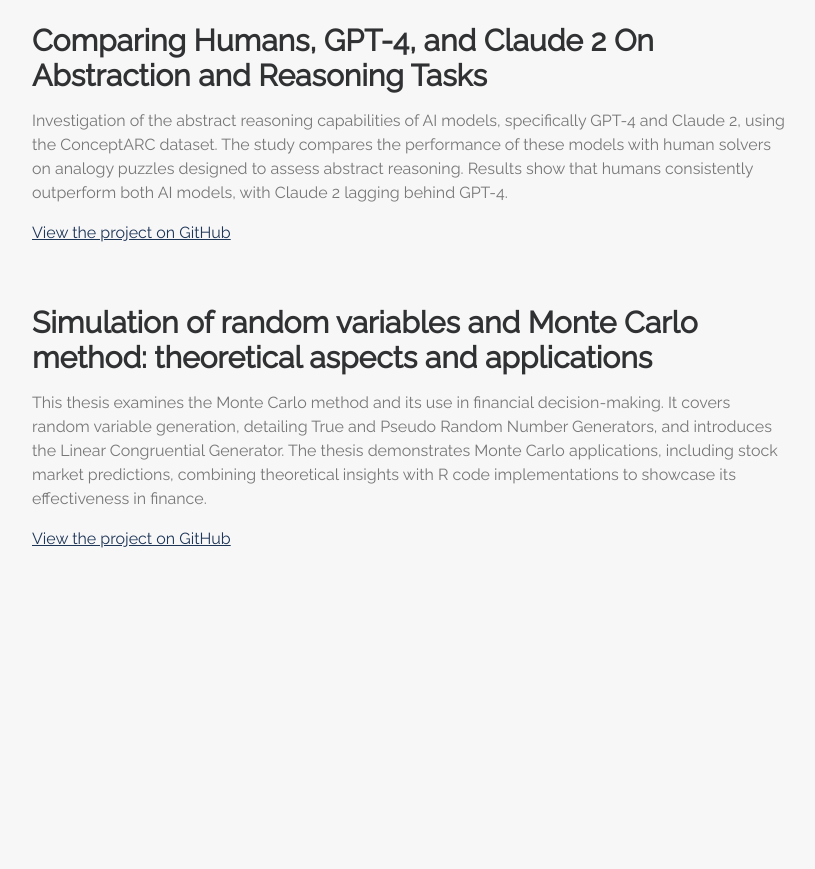
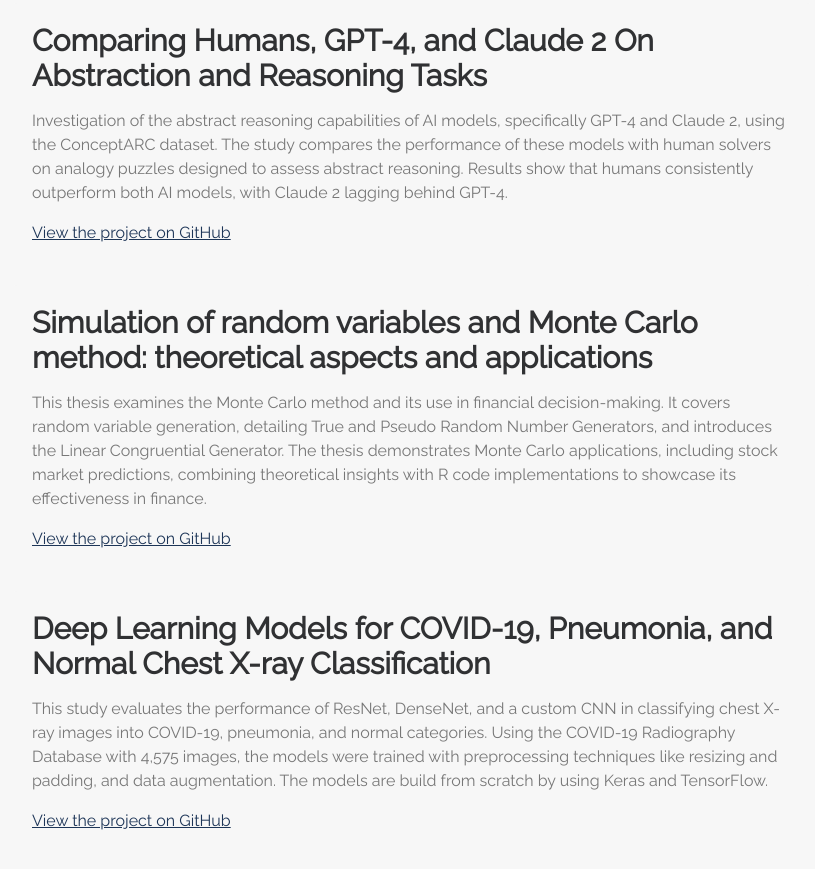
Before and after one commit to Christian-Bustos/Christian-Bustos.github.io, a plain HTML site: page projects/index.html in a window 1280 px wide. Shown: the part 1022-1891 px from the top of the page, without its empty margins (228-1043 px from the left). Before the commit the page ends 1653 px from the top, so only its background shows below. Drawn offline with Linux system fonts and the light colour scheme.

Commit message:
Update index.html

```diff
--- a/projects/index.html
+++ b/projects/index.html
@@ -173,11 +173,19 @@
             </p>
             <p><a href="https://github.com/Christian-Bustos/Cognitive-Behavioral-and-Social-Data" class="github-link">View the project on GitHub</a></p>
         </div>
+
 	<div class="project" data-tags="other">
             <h3>Simulation of random variables and Monte Carlo method: theoretical aspects and applications</h3>
             <p>This thesis examines the Monte Carlo method and its use in financial decision-making. It covers random variable generation, detailing True and Pseudo Random Number Generators, and introduces the Linear Congruential Generator. The thesis demonstrates Monte Carlo applications, including stock market predictions, combining theoretical insights with R code implementations to showcase its effectiveness in finance.
             </p>
             <p><a href="https://github.com/Christian-Bustos/Cognitive-Behavioral-and-Social-Data" class="github-link">View the project on GitHub</a></p>
+        </div>
+
+	<div class="project" data-tags="ML-DL">
+            <h3>Deep Learning Models for COVID-19, Pneumonia, and Normal Chest X-ray Classification</h3>
+            <p>This study evaluates the performance of ResNet, DenseNet, and a custom CNN in classifying chest X-ray images into COVID-19, pneumonia, and normal categories. Using the COVID-19 Radiography Database with 4,575 images, the models were trained with preprocessing techniques like resizing and padding, and data augmentation. The models are build from scratch by using Keras and TensorFlow.
+            </p>
+            <p><a href="https://github.com/Christian-Bustos/Computer-Vision" class="github-link">View the project on GitHub</a></p>
         </div>
     </main>
 
```
